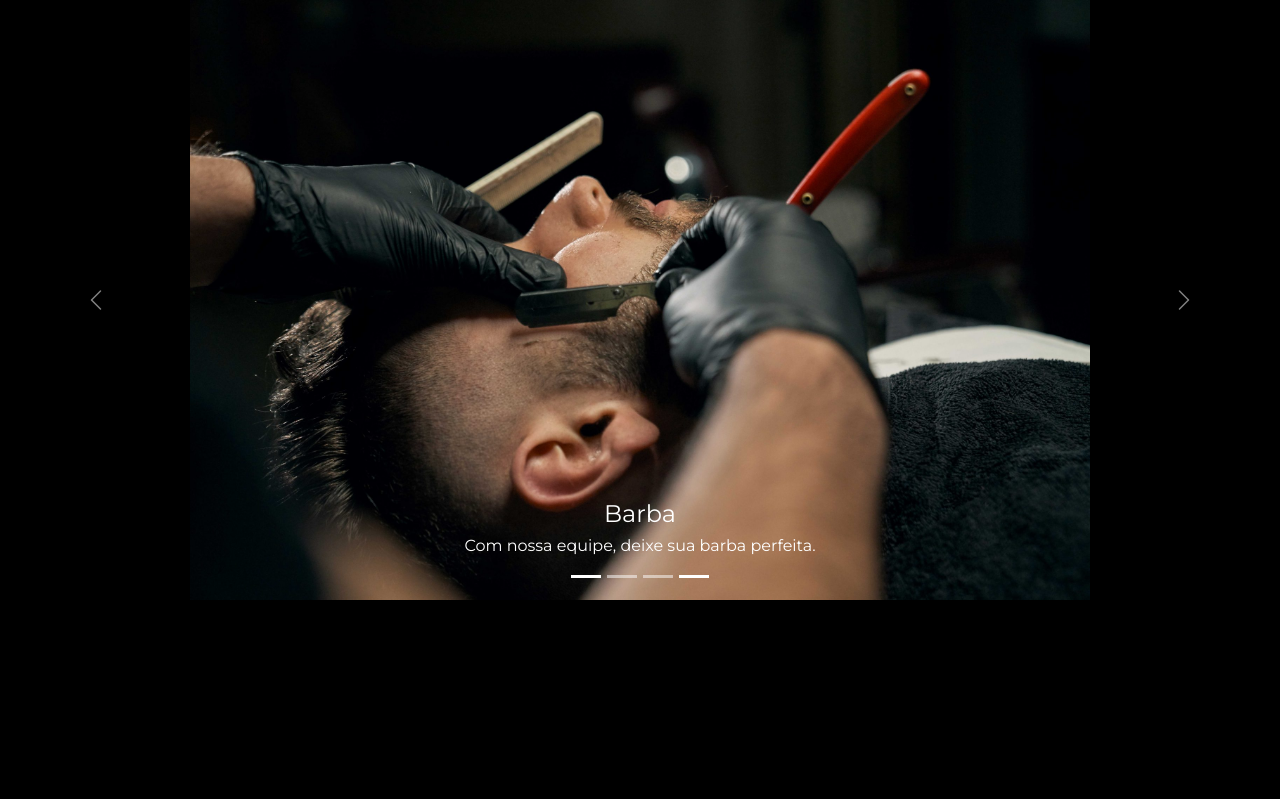
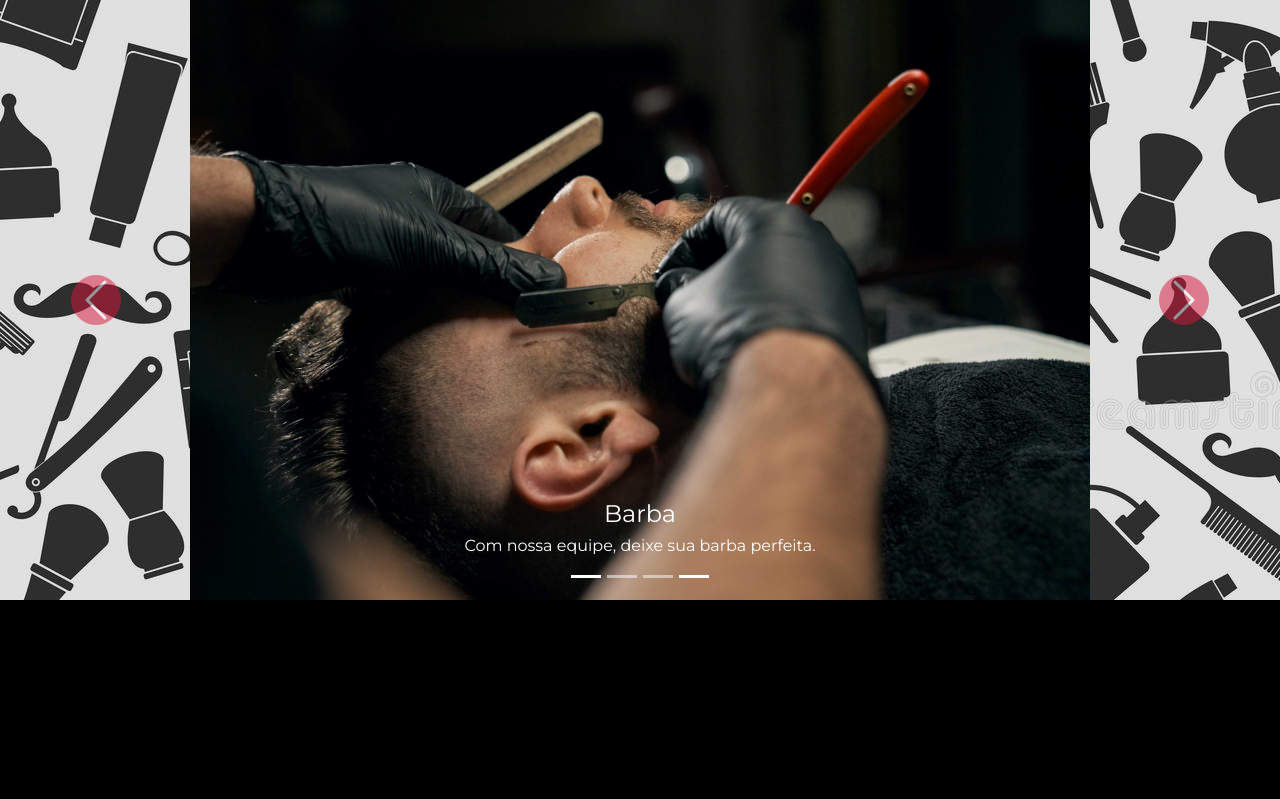
Before and after one commit to FabioMarquesArao/OPE_BARBEARIA, a Flask app: page / in a window 1280 px wide. Shown: the part 4156-4955 px from the top of the page. Run offline with Flask 2, Linux system fonts and the light colour scheme.

Commit message:
Arrumando tela inicial

```diff
--- a/barbearia/static/estilo.css
+++ b/barbearia/static/estilo.css
@@ -245,7 +245,7 @@ p{
   }
 
 #galery{
-    background-color: black;
+    background: linear-gradient( rgba(0, 0, 0, 0.1), rgba(0, 0, 0, 0.1) ), url(./imgs/fundoSobre3.jpg);
     background-attachment: fixed;
 }
 #galery .carousel-inner{
@@ -258,6 +258,15 @@ p{
     text-decoration: none;
     background-color:black;
 }
+#galleryButton{
+    height: 50px;
+    width: 50px;
+    outline: crimson;
+    background-size: 100%, 100%;
+    border-radius: 50%;
+    border: 1px solid crimson;
+    background-color: crimson;
+}
 #contact{
     background-color:black;
 }
--- a/barbearia/templates/home.html
+++ b/barbearia/templates/home.html
@@ -94,9 +94,6 @@
                 <button type="button" data-bs-target="#carouselExampleCaptions" data-bs-slide-to="1" aria-label="Slide 2"></button>
                 <button type="button" data-bs-target="#carouselExampleCaptions" data-bs-slide-to="2" aria-label="Slide 3"></button>
                 <button type="button" data-bs-target="#carouselExampleCaptions" data-bs-slide-to="3" class="active" aria-current="true" aria-label="Slide 4"></button>
-
-
-
             </div>
             <div class="carousel-inner">
                 <div class="carousel-item active">
@@ -131,11 +128,11 @@
 
             </div>
             <button class="carousel-control-prev" type="button" data-bs-target="#carouselExampleCaptions" data-bs-slide="prev">
-                <span class="carousel-control-prev-icon" aria-hidden="true"></span>
+                <span id="galleryButton" class="carousel-control-prev-icon" aria-hidden="true"></span>
                 <span class="visually-hidden">Previous</span>
             </button>
             <button class="carousel-control-next" type="button" data-bs-target="#carouselExampleCaptions" data-bs-slide="next">
-                <span class="carousel-control-next-icon" aria-hidden="true"></span>
+                <span id="galleryButton" class="carousel-control-next-icon" aria-hidden="true"></span>
                 <span class="visually-hidden">Next</span>
             </button>
             </div>
--- a/barbearia/templates/menu.html
+++ b/barbearia/templates/menu.html
@@ -40,8 +40,8 @@
                 <li><a class="active" href="#home">Home</a></li>
                 <li><a href="#about">Sobre</a></li>
                 <li><a href="#services">Serviços</a></li>
-                <li><a href="#">Galeria</a></li>
-                <li><a href="#">Contato</a></li>
+                <li><a href="#galery">Galeria</a></li>
+                <li><a href="#contact">Contato</a></li>
                 {% else %}
                 <li><a class="active" href="{{url_for('home_page')}}">Home</a></li>
                 <li><a href="{{url_for('home_page')}}t">Sobre</a></li>
@@ -49,7 +49,7 @@
                 <li><a href="{{url_for('home_page')}}">Galeria</a></li>
                 <li><a href="{{url_for('home_page')}}">Contato</a></li>
                 {% endif %}
-                <li><a href="{{url_for('agendamento_page')}}">Agendamento</a></li>
+                <li><a href="#">Agendamento</a></li>
                 {% if current_user.is_authenticated %}
                     <li><a id="login" href="{{ url_for('logout_page') }}">Sair</a></li>
                 {% else %}
```
